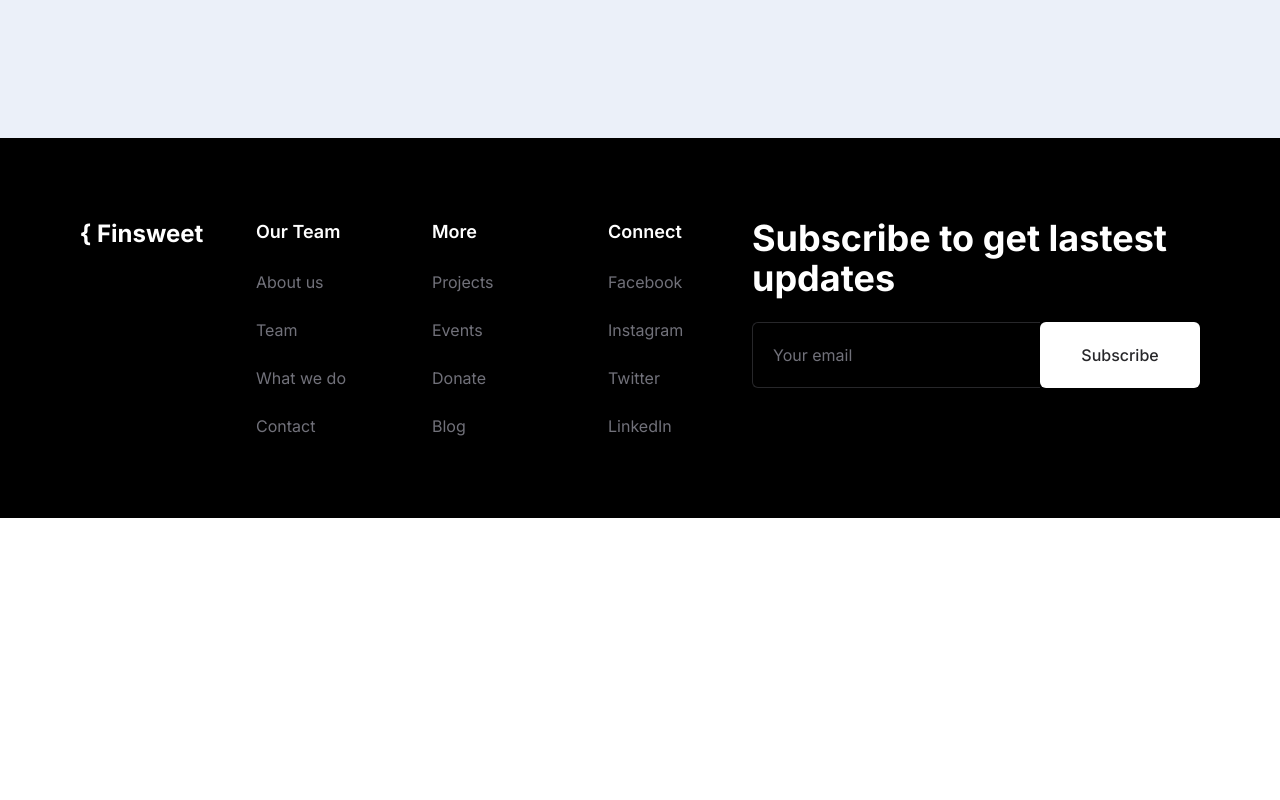
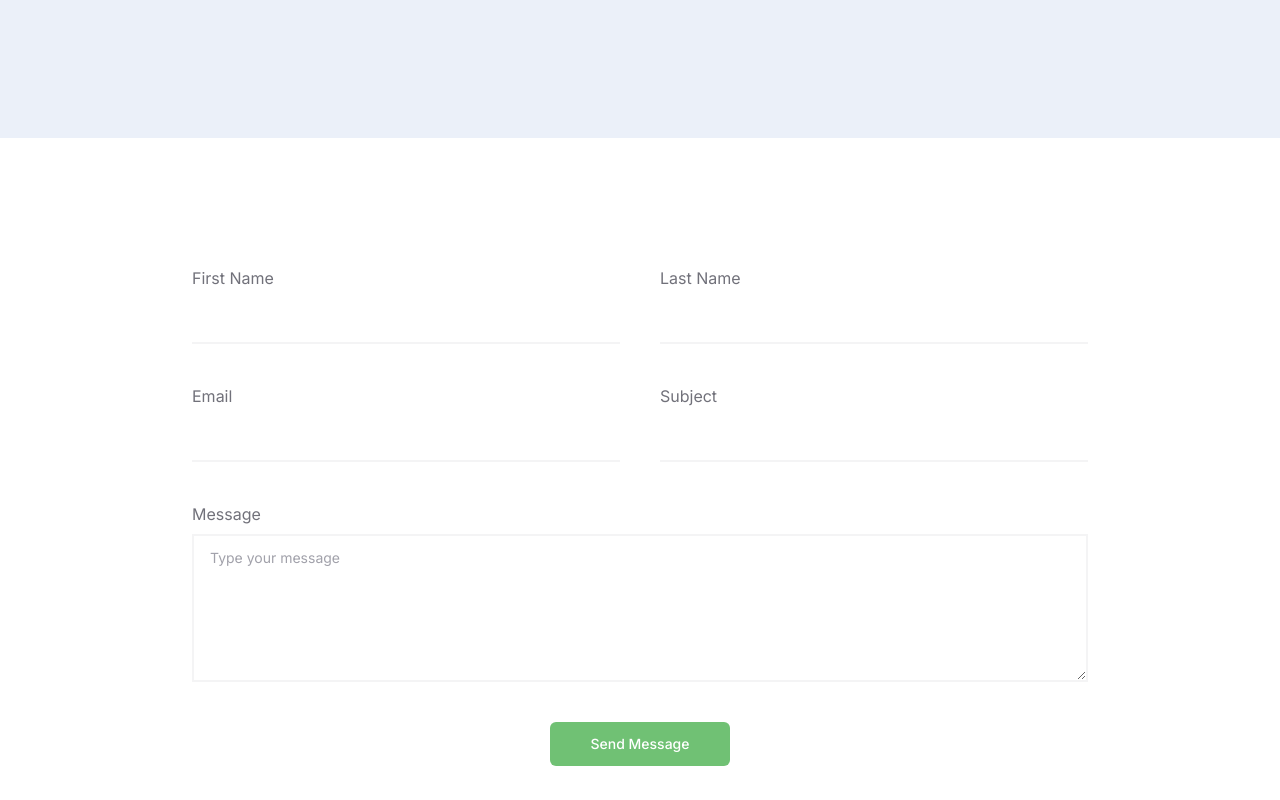
Before and after one commit to digitalbunny/environment-finsweet-web, a Nuxt app: page /contact in a window 1280 px wide. Shown: the part 520-1320 px from the top of the page. Before the commit the page ends 1038 px from the top, so only its background shows below. Built offline with nearby package versions, Linux system fonts and the light colour scheme; some icons are missing.

Commit message:
added contact form

```diff
--- a/assets/css/main.css
+++ b/assets/css/main.css
@@ -32,3 +32,11 @@
 .main-heading {
   @apply font-bold text-2xl md:text-4xl xl:text-5xl leading-8;
 }
+
+.input-basic {
+  @apply p-2 lg:py-3 block w-full text-xs lg:text-sm border-b-2 border-zinc-100 placeholder-zinc-400 focus:outline-none focus:border-primary-green focus:ring-primary-green
+}
+
+.input-textarea {
+  @apply p-4 lg:py-3 block w-full text-xs lg:text-sm border-2 border-zinc-100 placeholder-zinc-400 focus:outline-none focus:border-primary-green focus:ring-primary-green
+}
--- a/pages/contact.vue
+++ b/pages/contact.vue
@@ -57,4 +57,39 @@
             </section>
         </div>
     </div>
+
+    <div class="container py-12 md:py-32">
+        <form class="max-w-full md:max-w-2xl xl:max-w-4xl mx-auto space-y-4 lg:space-y-10">
+            <div class="grid grid-cols-1 md:grid-cols-2 gap-4 lg:gap-10">
+                <div class="space-y-2">
+                    <label for="firstName" class="text-zinc-500 text-sm xl:text-base">First Name</label>
+                    <input type="text" class="input-basic" required>
+                </div>
+
+                <div class="space-y-2">
+                    <label for="lastName" class="text-zinc-500 text-sm xl:text-base">Last Name</label>
+                    <input type="text" class="input-basic" required>
+                </div>
+
+                <div class="space-y-2">
+                    <label for="email" class="text-zinc-500 text-sm xl:text-base">Email</label>
+                    <input type="email" class="input-basic" required>
+                </div>
+
+                <div class="space-y-2">
+                    <label for="subject" class="text-zinc-500 text-sm xl:text-base">Subject</label>
+                    <input type="text" class="input-basic" required>
+                </div>
+            </div>
+
+            <div class="space-y-2">
+                <label for="message" class="text-zinc-500 text-sm xl:text-base">Message</label>
+                <textarea name="message" rows="6" placeholder="Type your message" class="input-textarea"></textarea>
+            </div>
+
+            <button type="submit" class="mx-auto block px-4 py-3 md:px-10 bg-primary-green font-medium text-white text-xs md:text-sm rounded-md">
+                Send Message
+            </button>
+        </form>
+    </div>
 </template>
```
